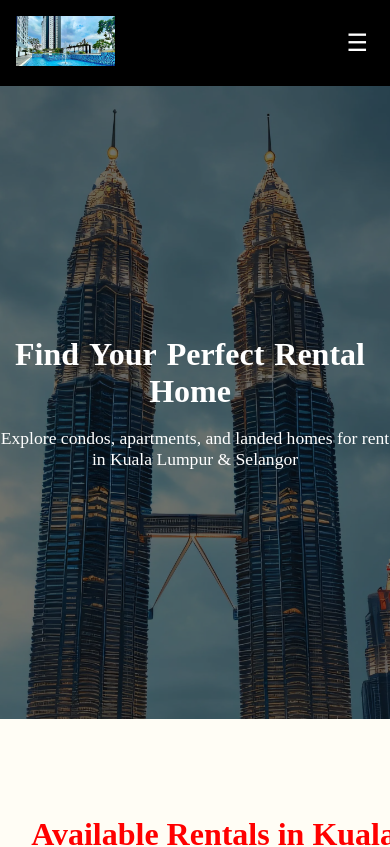
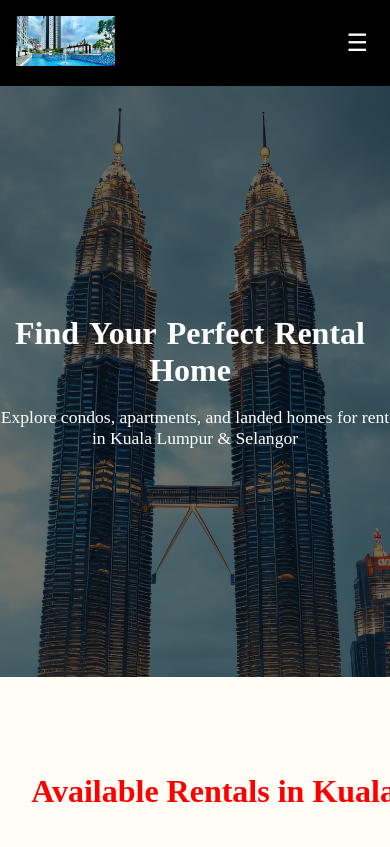
Before and after one commit to RSBusinessTech/vyenpropertyadvisor-ui, an Angular app: page /rent in a window 390 px wide. Shown: the top 847 px of the page. Built offline with nearby package versions, Linux system fonts and the light colour scheme.

Commit message:
Changing rental colors

```diff
--- a/src/app/features/rent/components/rent/rent.component.css
+++ b/src/app/features/rent/components/rent/rent.component.css
@@ -241,6 +241,19 @@ html, body {
 
 /* === Responsive === */
 @media (max-width: 768px) {
+    html, body {
+    width: 100%;
+    min-width: 360px; /* ✅ Prevents page from becoming too narrow */
+    overflow-x: hidden;
+  }
+
+  /* Hero section fix */
+  .rent-hero {
+    height: 70vh;
+    min-height: 420px; /* ✅ ensures visible height on zoom out */
+    background-position: center;
+    background-size: cover;
+  }
   .rent-hero-text h1 {
     font-size: 2rem;
   }
```
